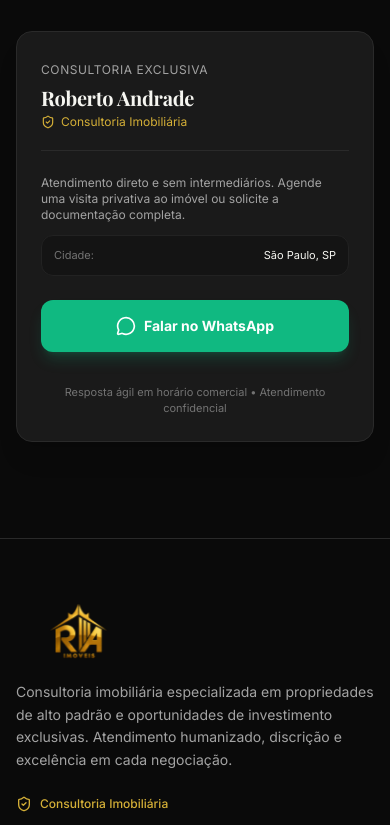
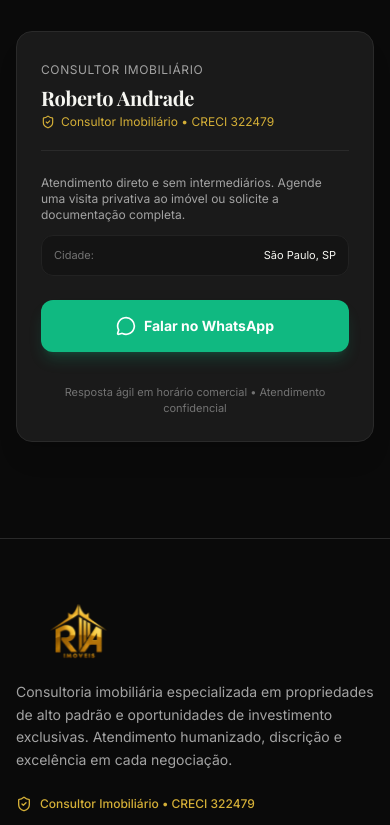
Before and after one commit to vitorsoares5124-ux/nalvacorretora, a Next.js app: page /imoveis/00000000-0000-0000-0000-000000000001 in a window 390 px wide. Shown: the part 1639-2464 px from the top of the page. Built offline with nearby package versions, Linux system fonts and the light colour scheme; no server answers; the database is empty; a web font is replaced by a local one.

Commit message:
feat: descritivo 'Consultor Imobiliário' com CRECI 322479 (footer, página do imóvel e sobre)

```diff
--- a/src/app/imoveis/[id]/page.tsx
+++ b/src/app/imoveis/[id]/page.tsx
@@ -325,14 +325,14 @@ export default async function ImovelDetalhePage({ params }: PageProps) {
             <div className="sticky top-28 rounded-2xl border border-line bg-card p-6 space-y-6 shadow-xl">
               <Reveal variant="up" className="border-b border-line pb-5">
                 <span className="text-xs uppercase tracking-wider text-ink-soft">
-                  Consultoria Exclusiva
+                  Consultor Imobiliário
                 </span>
                 <h3 className="text-xl font-bold text-ink mt-1">
                   Roberto Andrade
                 </h3>
                 <p className="text-xs text-gold-primary mt-0.5 flex items-center gap-1.5">
                   <ShieldCheck className="h-3.5 w-3.5" />
-                  <span>Consultoria Imobiliária</span>
+                  <span>Consultor Imobiliário • CRECI 322479</span>
                 </p>
               </Reveal>
 
--- a/src/components/home/Hero.tsx
+++ b/src/components/home/Hero.tsx
@@ -2,6 +2,7 @@ import Link from "next/link";
 import Image from "next/image";
 import { ArrowDown } from "lucide-react";
 import { SearchBar } from "@/components/imoveis/SearchBar";
+import { FiltrosRapidos } from "@/components/imoveis/FiltrosRapidos";
 import { Reveal } from "@/components/animations/Reveal";
 import { getTema } from "@/lib/tema";
 
@@ -54,8 +55,13 @@ export async function Hero() {
           </p>
         </Reveal>
 
+        {/* Filtros Rápidos */}
+        <Reveal variant="up" delay={200} className="mt-8 sm:mt-10">
+          <FiltrosRapidos />
+        </Reveal>
+
         {/* Barra de Pesquisa */}
-        <Reveal variant="up" delay={240} className="mt-8 sm:mt-10">
+        <Reveal variant="up" delay={240} className="mt-4 sm:mt-5">
           <SearchBar large />
         </Reveal>
 
--- a/src/components/home/Sobre.tsx
+++ b/src/components/home/Sobre.tsx
@@ -15,7 +15,7 @@ export async function Sobre() {
             <div className="relative aspect-[4/5] w-full overflow-hidden rounded-2xl border border-line bg-surface">
               <Image
                 src={temaClaro ? "/images/perfil-light.png" : "/images/essafoto.png"}
-                alt="Roberto Andrade - Consultoria Imobiliária"
+                alt="Roberto Andrade - Consultor Imobiliário"
                 fill
                 className="object-cover"
                 sizes="(max-width: 1024px) 100vw, 40vw"
@@ -30,7 +30,7 @@ export async function Sobre() {
                   </div>
                   <div>
                     <h4 className="text-sm font-bold text-ink">Roberto Andrade</h4>
-                    <p className="text-xs text-gold-primary">Corretor & Avaliador Imobiliário</p>
+                    <p className="text-xs text-gold-primary">Consultor Imobiliário • CRECI 322479</p>
                   </div>
                 </div>
               </div>
--- a/src/components/imoveis/FiltrosRapidos.tsx
+++ b/src/components/imoveis/FiltrosRapidos.tsx
@@ -1,6 +1,6 @@
 "use client";
 
-import { usePathname, useRouter, useSearchParams } from "next/navigation";
+import { useRouter, useSearchParams } from "next/navigation";
 
 const OPCOES = [
   { valor: "venda", rotulo: "Venda" },
@@ -10,7 +10,6 @@ const OPCOES = [
 
 export function FiltrosRapidos() {
   const router = useRouter();
-  const pathname = usePathname();
   const searchParams = useSearchParams();
 
   const finalidadeAtual = searchParams.get("finalidade") || "";
@@ -23,7 +22,7 @@ export function FiltrosRapidos() {
     } else {
       params.set("finalidade", valor);
     }
-    router.push(`${pathname}?${params.toString()}`);
+    router.push(`/imoveis?${params.toString()}`);
   };
 
   return (
--- a/src/components/layout/Footer.tsx
+++ b/src/components/layout/Footer.tsx
@@ -26,7 +26,7 @@ export function Footer() {
             </p>
             <div className="flex items-center gap-2 text-xs font-medium text-gold-primary pt-2">
               <ShieldCheck className="h-4 w-4" />
-              <span>Consultoria Imobiliária</span>
+              <span>Consultor Imobiliário • CRECI 322479</span>
             </div>
           </Reveal>
 
```
Also changed, not shown: 1 other file (tests, documents, lock files or other folders).
